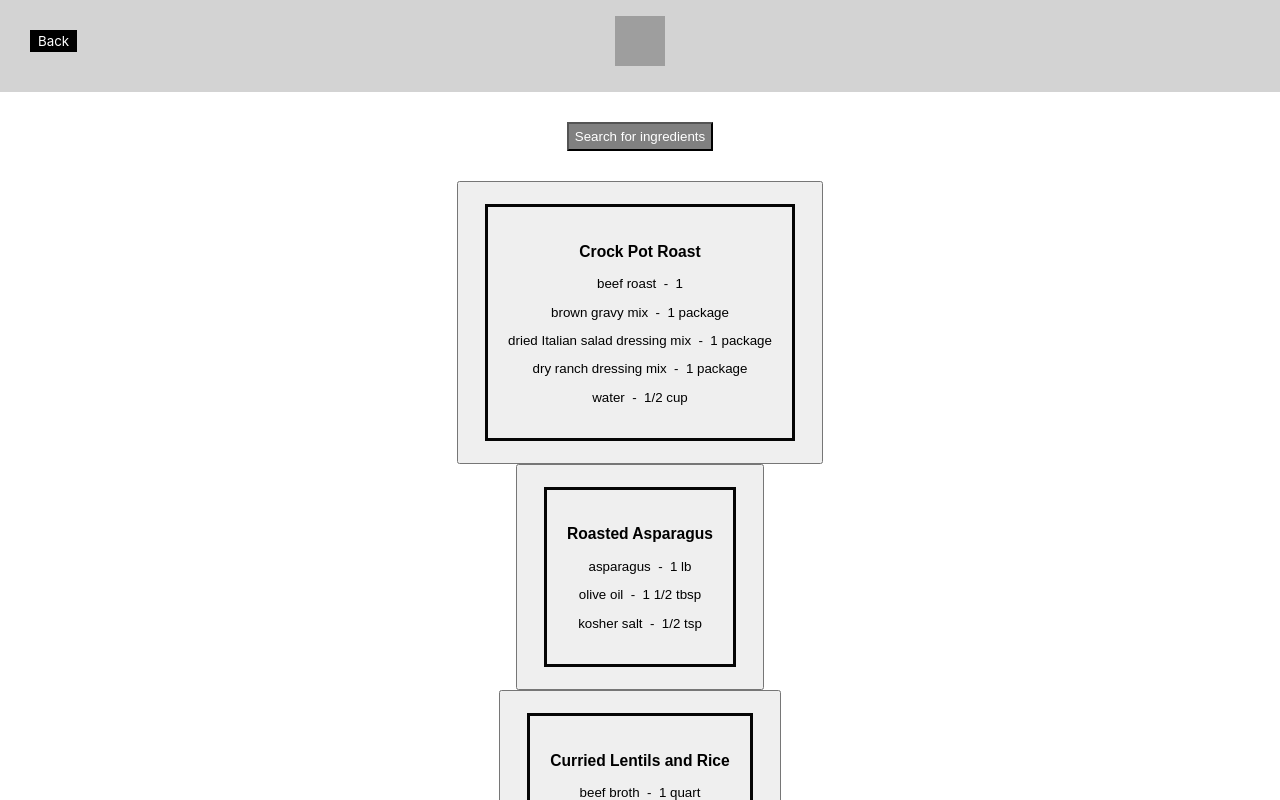
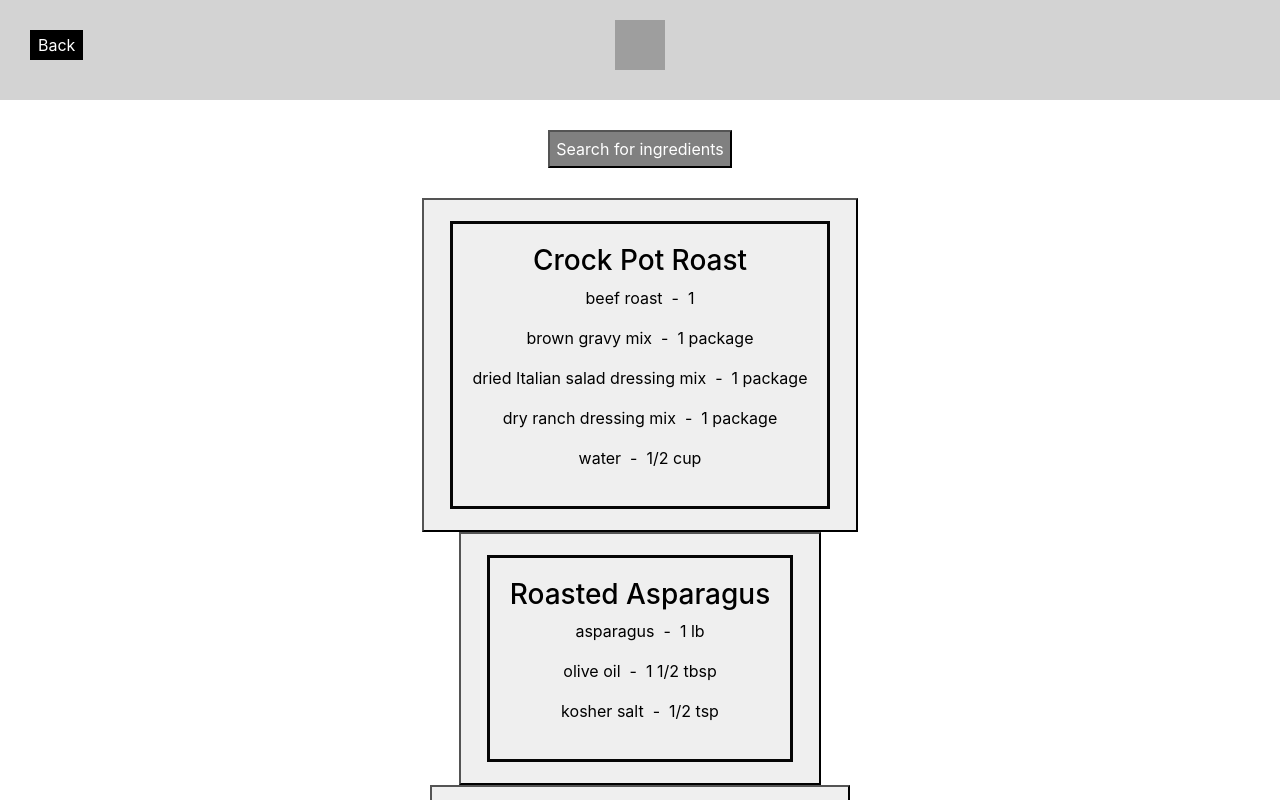
Before and after one commit to agiledev-students-fall2022/final-project-team-recipe-grandma, a React app in the folder front-end/: page / in a window 1280 px wide. Shown: the top 800 px of the page. Built offline with nearby package versions, Linux system fonts and the light colour scheme; grey boxes are pictures that could not be loaded.

Commit message:
Fixed search functionality

```diff
--- a/front-end/public/index.html
+++ b/front-end/public/index.html
@@ -24,6 +24,9 @@
       work correctly both with client-side routing and a non-root public URL.
       Learn how to configure a non-root public URL by running `npm run build`.
     -->
+    <!-- Bootstrap Framework -->
+    <link href="https://cdn.jsdelivr.net/npm/bootstrap@5.2.2/dist/css/bootstrap.min.css" rel="stylesheet" integrity="sha384-Zenh87qX5JnK2Jl0vWa8Ck2rdkQ2Bzep5IDxbcnCeuOxjzrPF/et3URy9Bv1WTRi" crossorigin="anonymous">
+
     <title>React App</title>
   </head>
   <body>
@@ -39,5 +42,10 @@
       To begin the development, run `npm start` or `yarn start`.
       To create a production bundle, use `npm run build` or `yarn build`.
     -->
+    <!-- Bootstrap Dependency: Jquery  -->
+    <script src="https://code.jquery.com/jquery-3.6.1.min.js" integrity="sha256-o88AwQnZB+VDvE9tvIXrMQaPlFFSUTR+nldQm1LuPXQ=" crossorigin="anonymous"></script>
+    <!-- Load JS scripts last for page speed -->
+    <script src="https://cdn.jsdelivr.net/npm/@popperjs/core@2.11.6/dist/umd/popper.min.js" integrity="sha384-oBqDVmMz9ATKxIep9tiCxS/Z9fNfEXiDAYTujMAeBAsjFuCZSmKbSSUnQlmh/jp3" crossorigin="anonymous"></script>
+    <script src="https://cdn.jsdelivr.net/npm/bootstrap@5.2.2/dist/js/bootstrap.min.js" integrity="sha384-IDwe1+LCz02ROU9k972gdyvl+AESN10+x7tBKgc9I5HFtuNz0wWnPclzo6p9vxnk" crossorigin="anonymous"></script>
   </body>
 </html>
--- a/front-end/src/components/Navbar/index.js
+++ b/front-end/src/components/Navbar/index.js
@@ -3,10 +3,11 @@ import {
   Route, Routes, Link, useNavigate,
 } from 'react-router-dom';
 
+import CustomButton from '../Button';
 import Home from '../../pages/Home';
 import RecipeInDetail from '../../pages/RecipeInDetail';
 import ReviewPage from '../../pages/ReviewPage/ReviewPage';
-import CustomButton from '../Button';
+import SearchIngredients from '../../pages/SearchIngredients';
 import './Navbar.css';
 
 function Navbar(): React.Node {
@@ -30,6 +31,7 @@ function Navbar(): React.Node {
         <Route path="/" element={<Home />} />
         <Route path="/:recipeindex" element={<RecipeInDetail />} />
         <Route path="/:recipeindex/review" element={<ReviewPage />} />
+        <Route path="/search-ingredient" element={<SearchIngredients />} />
       </Routes>
     </>
   );
--- a/front-end/src/components/Recipe/index.js
+++ b/front-end/src/components/Recipe/index.js
@@ -24,8 +24,8 @@ function Recipe(props: Props): React.Node {
       <h3>{details.name}</h3>
       {/* <h4>Ingredients</h4> */}
       {
-      details.ingredients.map((ing) => (
-        <p>
+      details.ingredients.map((ing, ind) => (
+        <p key={ind}>
           {ing.name}
           &nbsp;
           -
--- a/front-end/src/components/SearchBar/index.js
+++ b/front-end/src/components/SearchBar/index.js
@@ -1,3 +1,4 @@
+import { useState } from 'react';
 import * as React from 'react';
 
 type Props = $ReadOnly<{|
@@ -5,13 +6,19 @@ type Props = $ReadOnly<{|
 |}>;
 
 function SearchBar(prop: Props): React.Node {
+  const [searchBarValue, setSearchBarValue] = useState('');
   const { onAction } = prop;
+
+  const searchBarEventHandler = (ev) => {
+    setSearchBarValue(ev.target.value);
+  };
 
   return (
     <div className="SearchBar">
       <h1>Add your ingredients</h1>
-      <input type="text" name="search" />
-      <button type="button" className="search-button" onClick={onAction}>add</button>
+      <p>{searchBarValue}</p>
+      <input type="text" value={searchBarValue} name="search" onChange={searchBarEventHandler} />
+      <button type="button" className="search-button" onClick={() => onAction(searchBarValue)}>add</button>
     </div>
   );
 }
--- a/front-end/src/pages/Home/index.js
+++ b/front-end/src/pages/Home/index.js
@@ -1,14 +1,11 @@
 // import { useState, useEffect } from 'react';
 // import axios from 'axios';
 import * as React from 'react';
-import {
-  useNavigate, Route, Routes,
-} from 'react-router-dom';
+import { useNavigate } from 'react-router-dom';
 // fetched all data from the API below into a file: '../../temp_recipedata.json'
 import data from '../../temp_recipedata.json';
 import Recipe from '../../components/Recipe';
 import CustomButton from '../../components/Button';
-import SearchIngredients from '../SearchIngredients';
 
 import '../../components/Recipe/aRecipeButtonStyle.css';
 import './Home.css';
@@ -37,18 +34,14 @@ function Home(): React.Node {
       <CustomButton className="search-btn" text="Search for ingredients" onAction={goToSearchPage} />
       {/* <h1>Recommended Recipes</h1> */}
       <section className="recipes">
-        {data.map((item) => (
-          <article className="aRecipeButton">
+        {data.map((item, ind) => (
+          <article key={ind} className="aRecipeButton">
             <button type="button" onClick={() => navigate(`/${item.index}`)}>
               <Recipe key={item.name} details={item} />
             </button>
           </article>
         ))}
       </section>
-
-      <Routes>
-        <Route path="/search-ingredient" element={<SearchIngredients />} />
-      </Routes>
     </>
   );
 }
--- a/front-end/src/pages/RecipeInDetail/index.js
+++ b/front-end/src/pages/RecipeInDetail/index.js
@@ -4,7 +4,7 @@ import data from '../../temp_recipedata.json';
 import './RecipeInDetail.css';
 // import './ReviewButton.css';
 
-function OnePageRecipeInDetail(): React.Node {
+function RecipeInDetailPage(): React.Node {
   // const navigate = useNavigate();
   const { recipeindex } = useParams();
   const navigate = useNavigate();
@@ -37,4 +37,4 @@ function OnePageRecipeInDetail(): React.Node {
   );
 }
 
-export default OnePageRecipeInDetail;
+export default RecipeInDetailPage;
```
